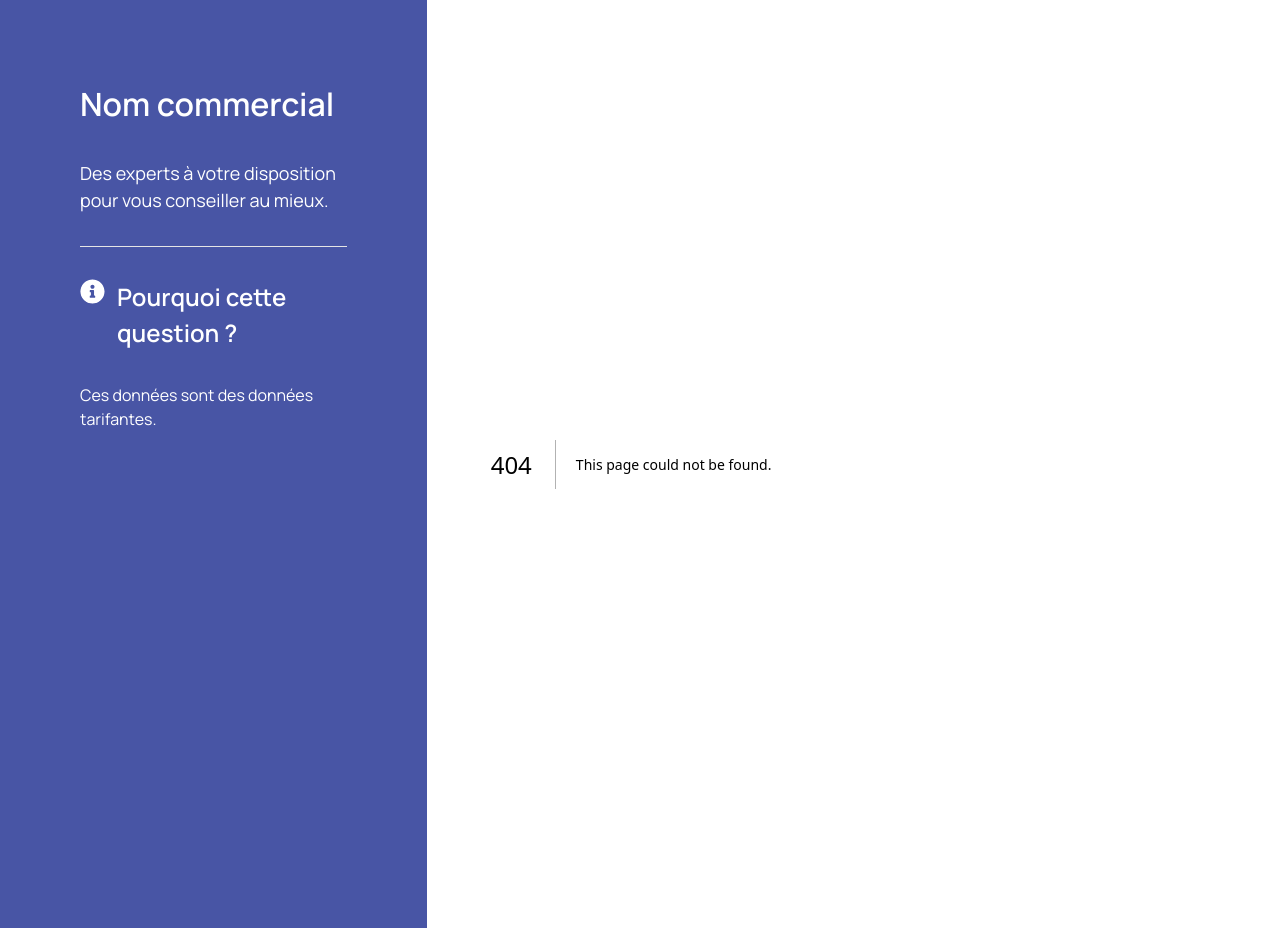
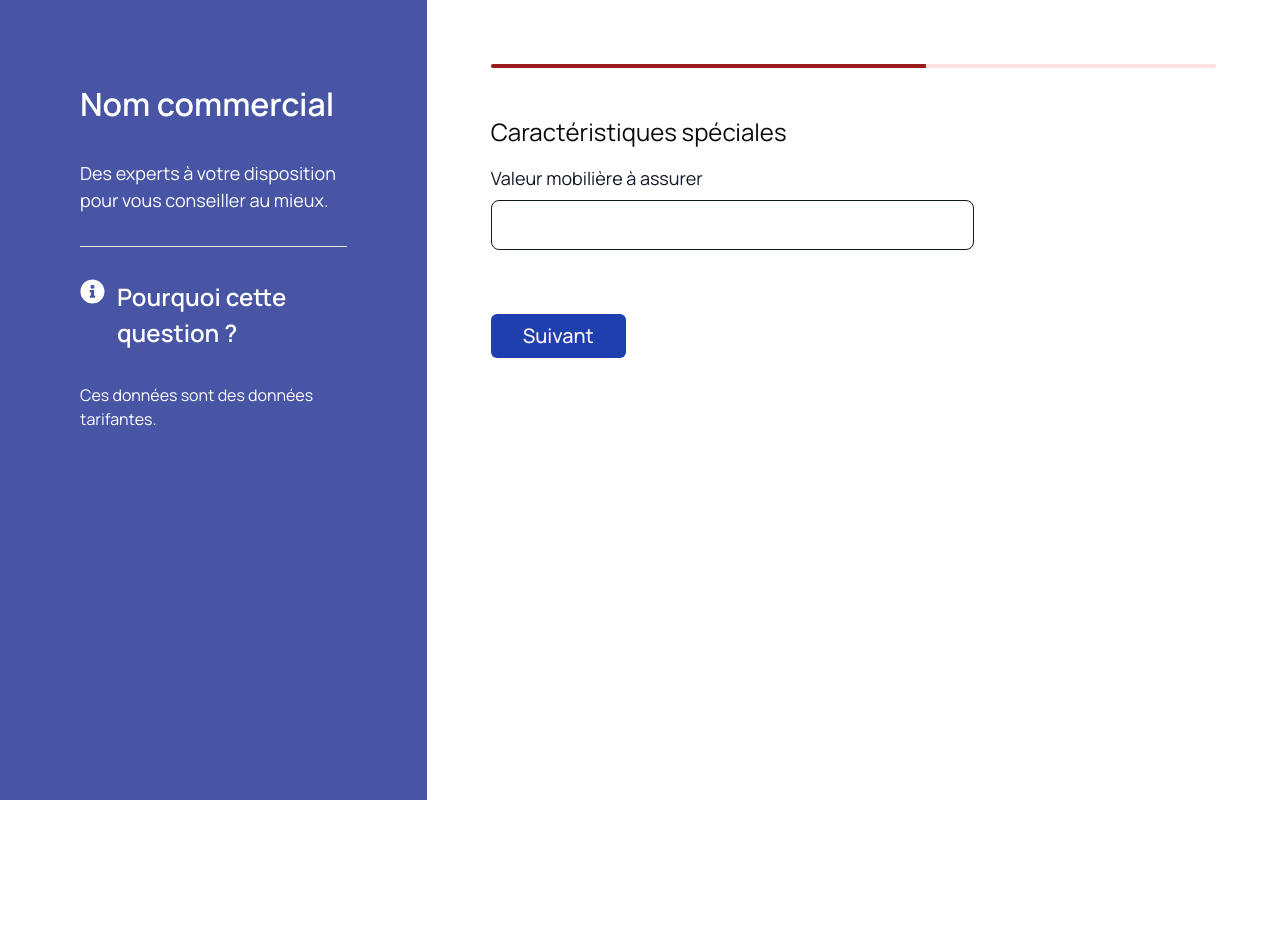
Before and after one commit to waelhassine/formulaire, a Next.js app: page /formulaire/step6 in a window 1280 px wide. Before the commit this address had no page. After the commit the page ends 800 px from the top, so only its background shows below. Built offline with nearby package versions, Linux system fonts and the light colour scheme.

Commit message:
Refector TextInput Components

```diff
--- a/app/formulaire/step5/page.tsx
+++ b/app/formulaire/step5/page.tsx
@@ -7,11 +7,10 @@ import FormActions from '@/components/FormActions';
 import { Button } from '@/components/ui/button';
 import ProgressHeader from '@/components/ui/progressHeader';
 import RadioButtonGroup from '@/components/RadioButtonGroup';
-import TextInput from '@/components/TextInput';
-import { Select, SelectContent, SelectItem, SelectTrigger, SelectValue } from '@/components/ui/select';
+
 import SelectInput from '@/components/SelectWael';
 
-export default function FormulaireStep4() {
+export default function FormulaireStep6() {
   const router = useRouter();
   const { register, trigger, formState, control, watch } = useAppFormContext();
 
--- /dev/null
+++ b/app/formulaire/step6/page.tsx
@@ -0,0 +1,52 @@
+'use client';
+
+import useAppFormContext from '@/lib/hooks/useAppFormContext';
+import { useRouter } from 'next/navigation';
+import FormActions from '@/components/FormActions';
+
+import { Button } from '@/components/ui/button';
+import ProgressHeader from '@/components/ui/progressHeader';
+
+import TextInput from '@/components/TextInput';
+
+export default function FormulaireStep6() {
+  const router = useRouter();
+  const { register, trigger, formState, control, watch } = useAppFormContext();
+
+  const { isValid, errors } = formState;
+
+  const validateStep = async () => {
+    await trigger();
+
+    if (isValid) {
+      router.push('/plan');
+    }
+  };
+
+  return (
+    <div className="w-full">
+      <ProgressHeader val={60} />
+      <div className="flex flex-col space-y-4 w-2/3">
+        <p className="flex flex-row  text-2xl pt-12">Caractéristiques spéciales</p>
+        <TextInput
+          label="Valeur mobilière à assurer"
+          name="mobiliere_assurer"
+          type="number"
+          register={register}
+          validationRules={{ required: 'Merci de renseigner un montante' }}
+          error={errors.mobiliere_assurer}
+          placeholder=""
+          maxLength={20}
+          onBlur={() => trigger('mobiliere_assurer')}
+          autoComplete="mobiliere_assurer"
+        />
+        <div className="flex flex-col space-y-6 mt-6"></div>
+        <FormActions>
+          <Button type="button" size={'lg'} className="mt-8 bg-blue-800 text-xl" onClick={validateStep}>
+            Suivant
+          </Button>
+        </FormActions>
+      </div>
+    </div>
+  );
+}
--- a/components/TextInput.tsx
+++ b/components/TextInput.tsx
@@ -11,8 +11,8 @@ interface TextInputProps {
   maxLength?: number;
   onBlur?: () => void;
   autoComplete?: string;
+  type?: 'text' | 'number'; // Add this line
 }
-
 const TextInput: React.FC<TextInputProps> = ({
   label,
   name,
@@ -23,12 +23,14 @@ const TextInput: React.FC<TextInputProps> = ({
   maxLength,
   onBlur,
   autoComplete = 'off',
+  type = 'text', // Set default type to 'text'
 }) => (
   <label className="flex flex-col space-y-2">
     <div className="flex justify-between">
       <span className="text-lg text-gray-900">{label}</span>
     </div>
     <input
+      type={type} // Use the type prop here
       className={clsx(
         'border',
         error ? 'border-red-900' : 'border-gray-900 focus:border-blue-500',
--- a/types/form.ts
+++ b/types/form.ts
@@ -20,6 +20,7 @@ export interface FormValues {
   surface_terrasses: string;
   piscine: string;
   installations_exterieures: 'oui' | 'non';
+  mobiliere_assurer: number;
   plan: 'arcade' | 'advanced' | 'pro';
   billing: 'monthly' | 'yearly';
   addons: {
```
